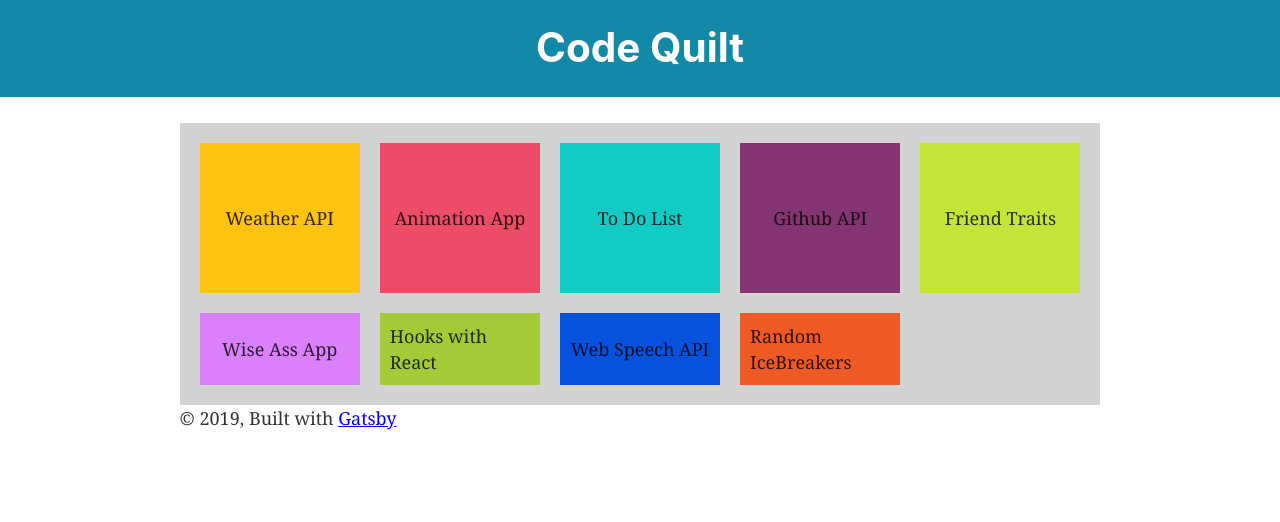
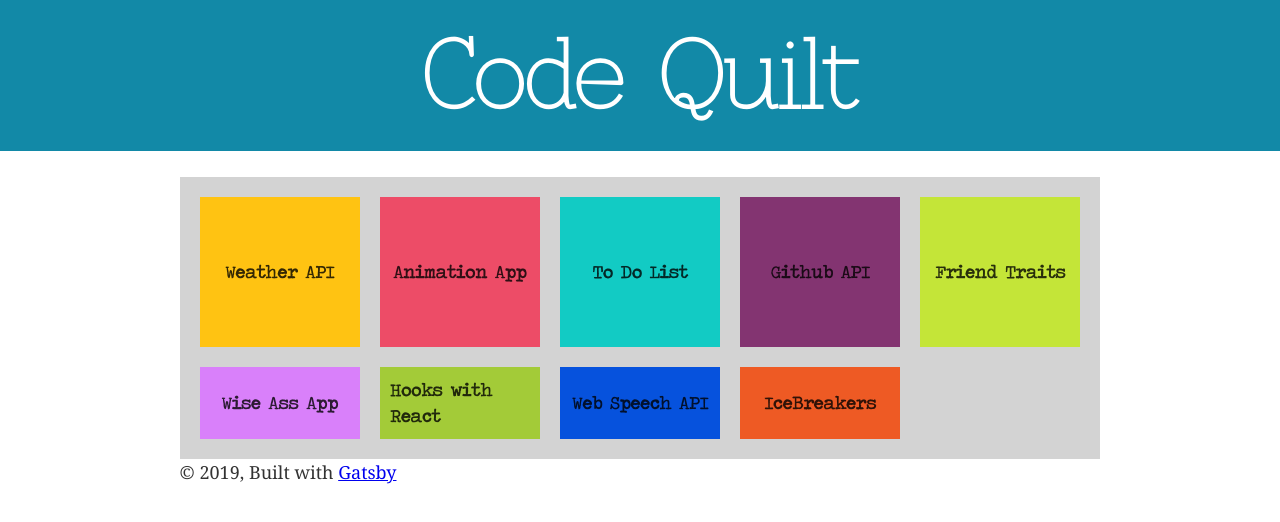
Before and after one commit to kdv24/code_quilt, a Gatsby site: page / in a window 1280 px wide. Built offline with nearby package versions, Linux system fonts and the light colour scheme; Gatsby itself is replaced by a stand-in of ours.

Commit message:
update fonts and styles

```diff
--- a/src/components/header.js
+++ b/src/components/header.js
@@ -8,6 +8,7 @@ const Header = ({ siteTitle }) => (
       background: `#1289A7`,
       marginBottom: `1.45rem`,
     }}
+    className="header-font"
   >
     <div
       style={{
--- a/src/components/layout.css
+++ b/src/components/layout.css
@@ -639,11 +639,32 @@ auto: sets the column or row to the width or height of its content automatically
   /*grid-template-columns: 150px 150px 150px;  //gives three columns that are each 150px wide
   grid-template-rows: 150px 150px; // same thing but with row height */
 }
+@font-face {
+  font-family: travelingTypewriter;
+  src: url(../../assets/TravelingTypewriter.ttf);
+}
+@font-face {
+  font-family: znikomit;
+  src: url(../../assets/Znikomit.otf);
+}
+
+header h1 {
+  font-family: znikomit;
+  font-weight: bold;
+  font-size: 5rem;
+}
+
+@font-face {
+  font-family: architext;
+  src: url(../../assets/Architex.ttf);
+}
 
 .pretty-boxes {
   display: flex;
   justify-content: center;
   align-items: center;
+  font-family: travelingTypewriter;
+  font-weight: bold;
 }
 
 .d1 {
--- a/src/pages/index.js
+++ b/src/pages/index.js
@@ -13,7 +13,7 @@ const IndexPage = () => (
       <div className="d6 pretty-boxes">Wise Ass App</div>
       <div className="d7 pretty-boxes">Hooks with React</div>
       <div className="d8 pretty-boxes">Web Speech API</div>
-      <div className="d9 pretty-boxes">Random IceBreakers</div>
+      <div className="d9 pretty-boxes">IceBreakers</div>
     </div>
   </Layout>
 )
```
Also changed, not shown: assets/Architex.ttf (added), assets/TravelingTypewriter.ttf (added), assets/Znikomit.otf (added).
